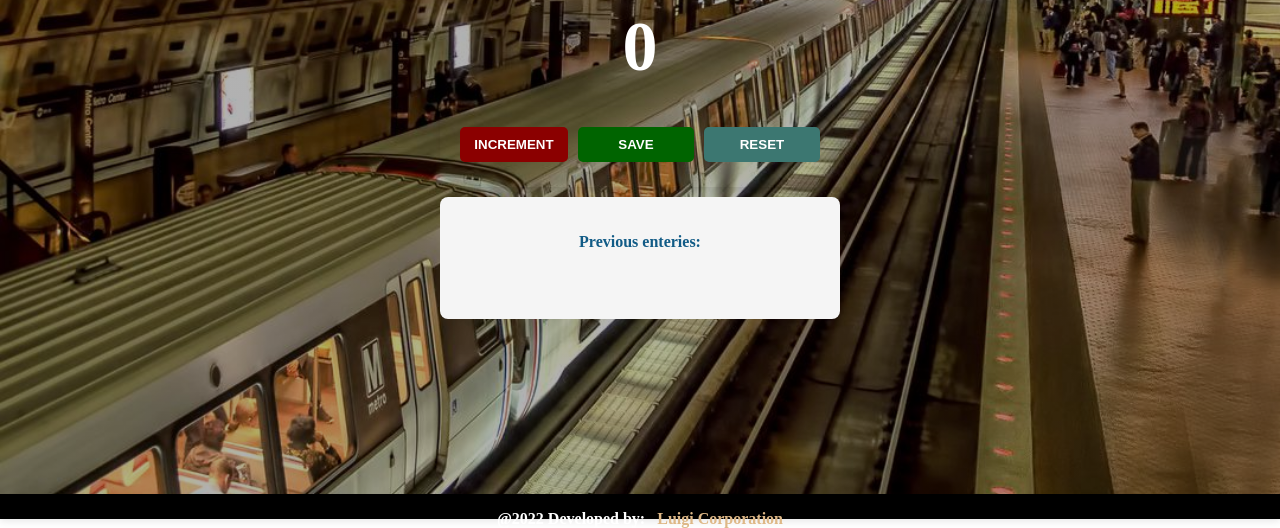
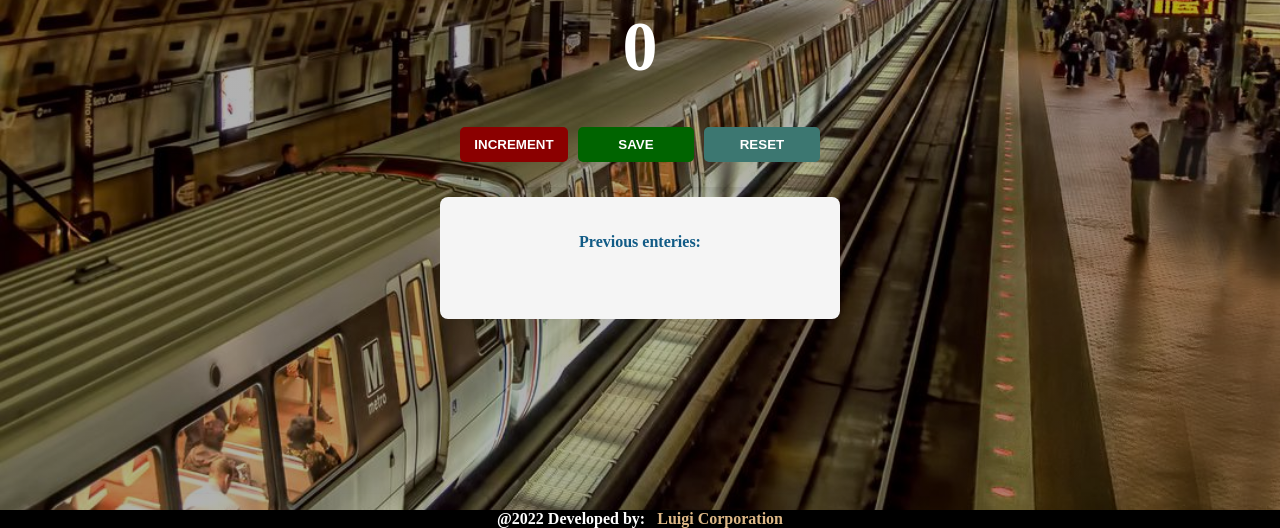
Before and after one commit to VutomiKhosa-99/Passenger-count-app, a plain HTML site: page index.html in a window 1280 px wide. Shown: the part 281-809 px from the top of the page. Drawn offline with Linux system fonts and the light colour scheme.

Commit message:
Update footer position

```diff
--- a/index.css
+++ b/index.css
@@ -104,16 +104,15 @@ button {
 }
 
 .footer {
-    position: fixed;
+    position: absolute;
     left: 0;
     bottom: 0;
     width: 100%;
     height: 25px;
-    background-color: black;
     color: white;
     text-align: center;
     box-shadow: 0px 2.98256px 7.4564px rgba(0, 0, 0, 0.1);
-    padding-bottom: 10px;
+
 }
 
 a {
@@ -125,4 +124,5 @@ a {
 
 .link-text {
     color: white;
+    background-color: black;
 }
```
